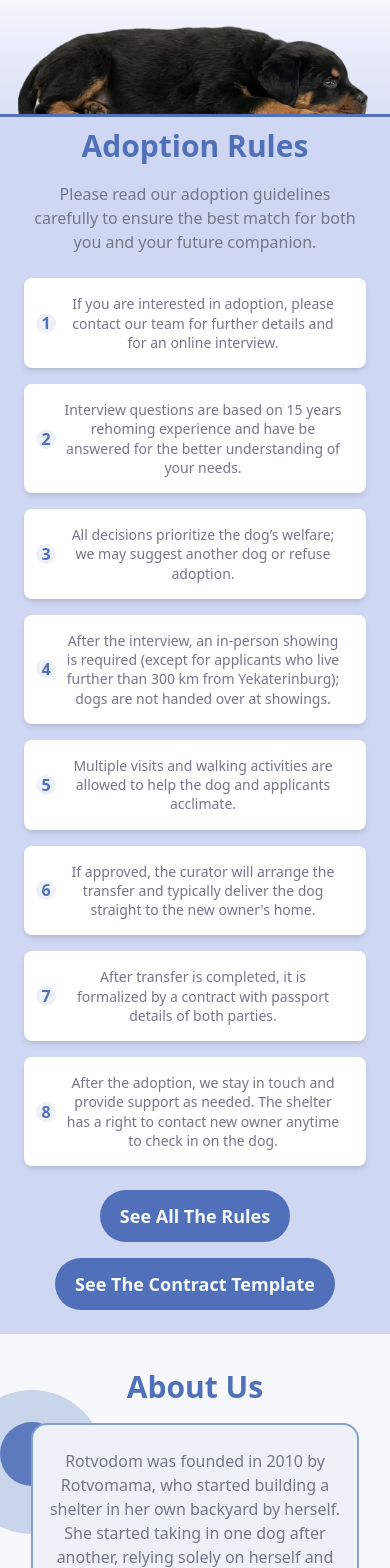
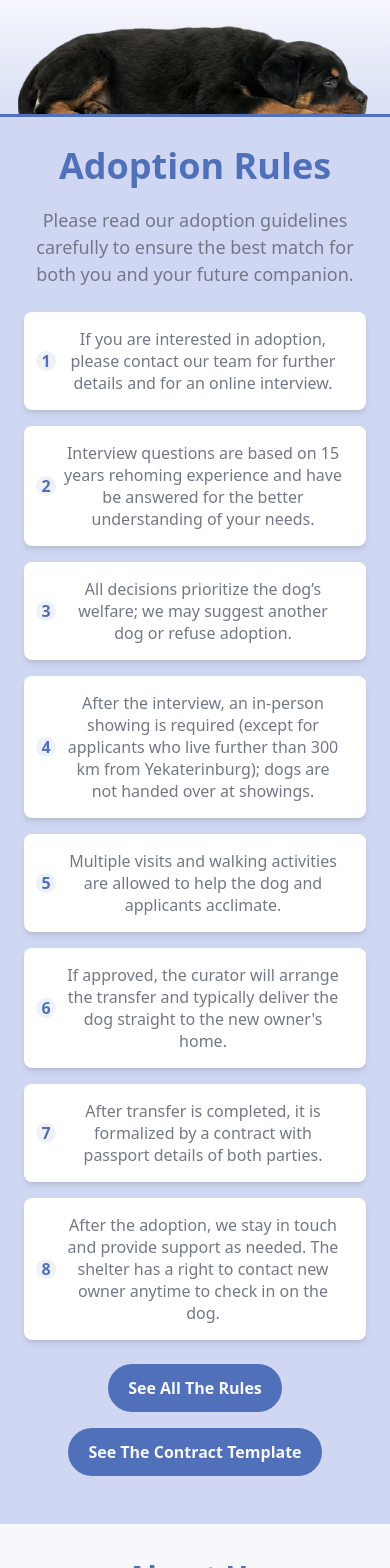
Before and after one commit to bavayra/dog-shelter, a React (Vite) app: page / in a window 390 px wide. Shown: the part 4320-5888 px from the top of the page. Built offline with nearby package versions, Linux system fonts and the light colour scheme.

Commit message:
style(adoptionRules): increased font sizes for rules cards, header and desc, decreased fot size for btns, added mb and removed -mt for the header

```diff
--- a/src/components/RuleCard.tsx
+++ b/src/components/RuleCard.tsx
@@ -10,7 +10,7 @@ const RuleCard = ({ number, text }: RuleCardProps) => {
         <span className="text-primary-500 bg-primary-100 -ml-3 flex h-5 w-5 shrink-0 items-center justify-center rounded-full font-bold lg:h-8 lg:w-8">
           {number}
         </span>
-        <p className="typography-small text-sm font-normal md:text-xl lg:px-2 lg:text-lg">
+        <p className="typography-small xs:text-base text-sm font-normal md:text-xl lg:px-2 lg:text-lg">
           {text}
         </p>
       </div>
--- a/src/features/AdoptionRules.tsx
+++ b/src/features/AdoptionRules.tsx
@@ -15,11 +15,11 @@ const AdoptionRules = () => {
   return (
     <section id="adoption-rules" className="relative z-1 bg-neutral-50 py-6">
       <div className="container mx-auto px-4 md:mt-4">
-        <h2 className="typography-h2 xs:-mt-4 mb-0 text-center md:text-5xl">
+        <h2 className="typography-h2 xs:text-4xl mb-0 text-center md:text-5xl">
           Adoption Rules
         </h2>
 
-        <p className="typography-body mt-4 mb-6 text-center sm:text-lg md:px-16 md:text-2xl md:tracking-tight">
+        <p className="typography-body xs:text-lg mt-4 mb-6 text-center sm:text-lg md:px-16 md:text-2xl md:tracking-tight">
           Please read our adoption guidelines carefully to ensure the best match
           for both you and your future companion.
         </p>
@@ -31,12 +31,12 @@ const AdoptionRules = () => {
         ))}
       </div>
 
-      <div className="mt-6 text-center">
+      <div className="xs:mb-6 mt-6 text-center">
         <div>
           <a
             href="https://vk.com/topic-215318612_49115975"
             rel="noopener noreferrer"
-            className="bg-primary-500 hover:text-primary-200 hover:bg-primary-700 text-primary-50 xs:text-lg mb-4 inline-block rounded-full px-5 py-3 text-xs font-semibold transition-transform hover:scale-105 md:mt-3 md:mb-6"
+            className="bg-primary-500 hover:text-primary-200 hover:bg-primary-700 text-primary-50 xs:text-base mb-4 inline-block rounded-full px-5 py-3 text-xs font-semibold transition-transform hover:scale-105 md:mt-3 md:mb-6"
           >
             See All The Rules
           </a>
@@ -45,7 +45,7 @@ const AdoptionRules = () => {
           <a
             href="https://vk.com/topic-215318612_49115985"
             rel="noopener noreferrer"
-            className="bg-primary-500 hover:text-primary-200 hover:bg-primary-700 text-primary-50 xs:text-lg inline-block rounded-full px-5 py-3 text-xs font-semibold transition-transform hover:scale-105"
+            className="bg-primary-500 hover:text-primary-200 hover:bg-primary-700 text-primary-50 xs:text-base inline-block rounded-full px-5 py-3 text-xs font-semibold transition-transform hover:scale-105"
           >
             See The Contract Template
           </a>
```
